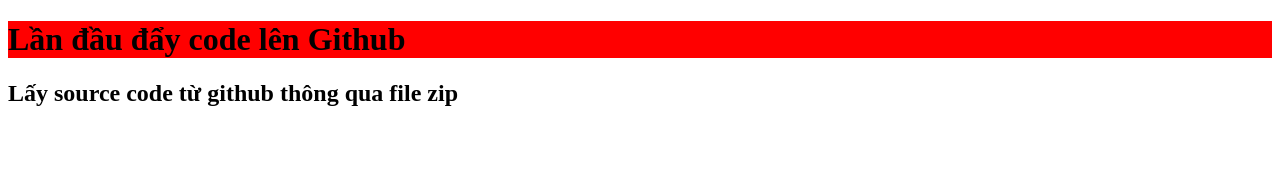
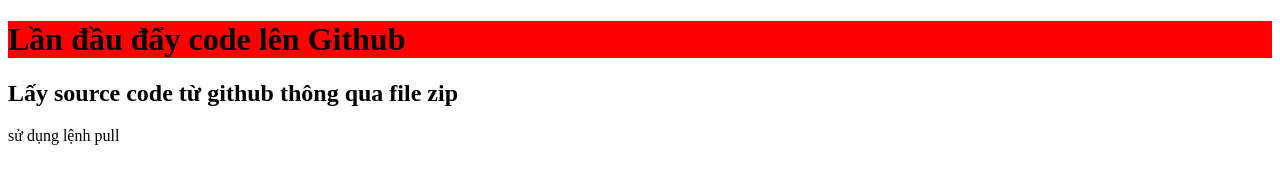
Before and after one commit to Phat3861-hub/BC76_DemoGit, a plain HTML site: page index.html in a window 1280 px wide. Drawn offline with Linux system fonts and the light colour scheme.

Commit message:
thêm thẻ p

```diff
--- a/index.html
+++ b/index.html
@@ -11,6 +11,7 @@
 <body>
     <h1>Lần đầu đẩy code lên Github</h1>
     <h2>Lấy source code từ github thông qua file zip</h2>
+    <p>sử dụng lệnh pull</p>
 </body>
 
 </html>
```
